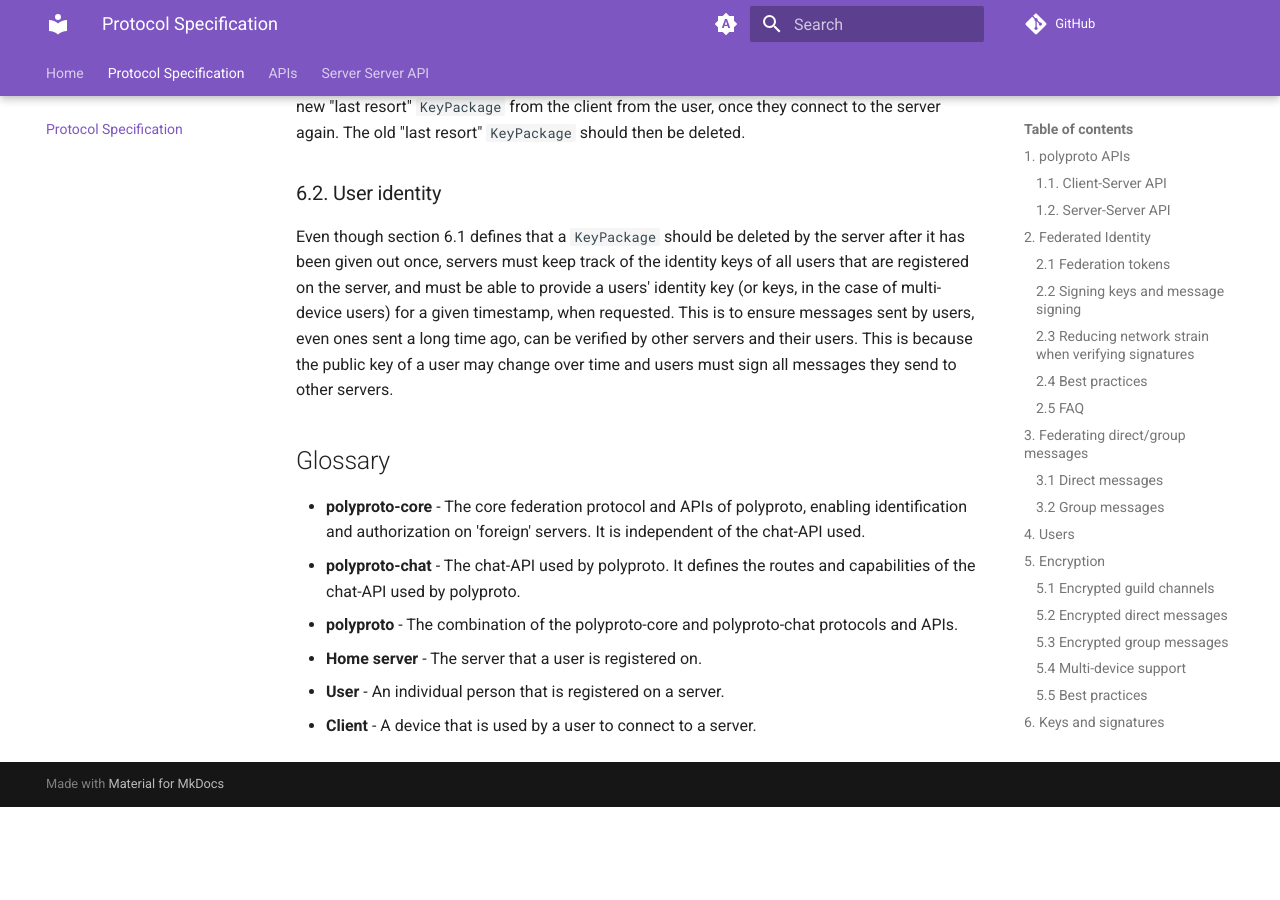
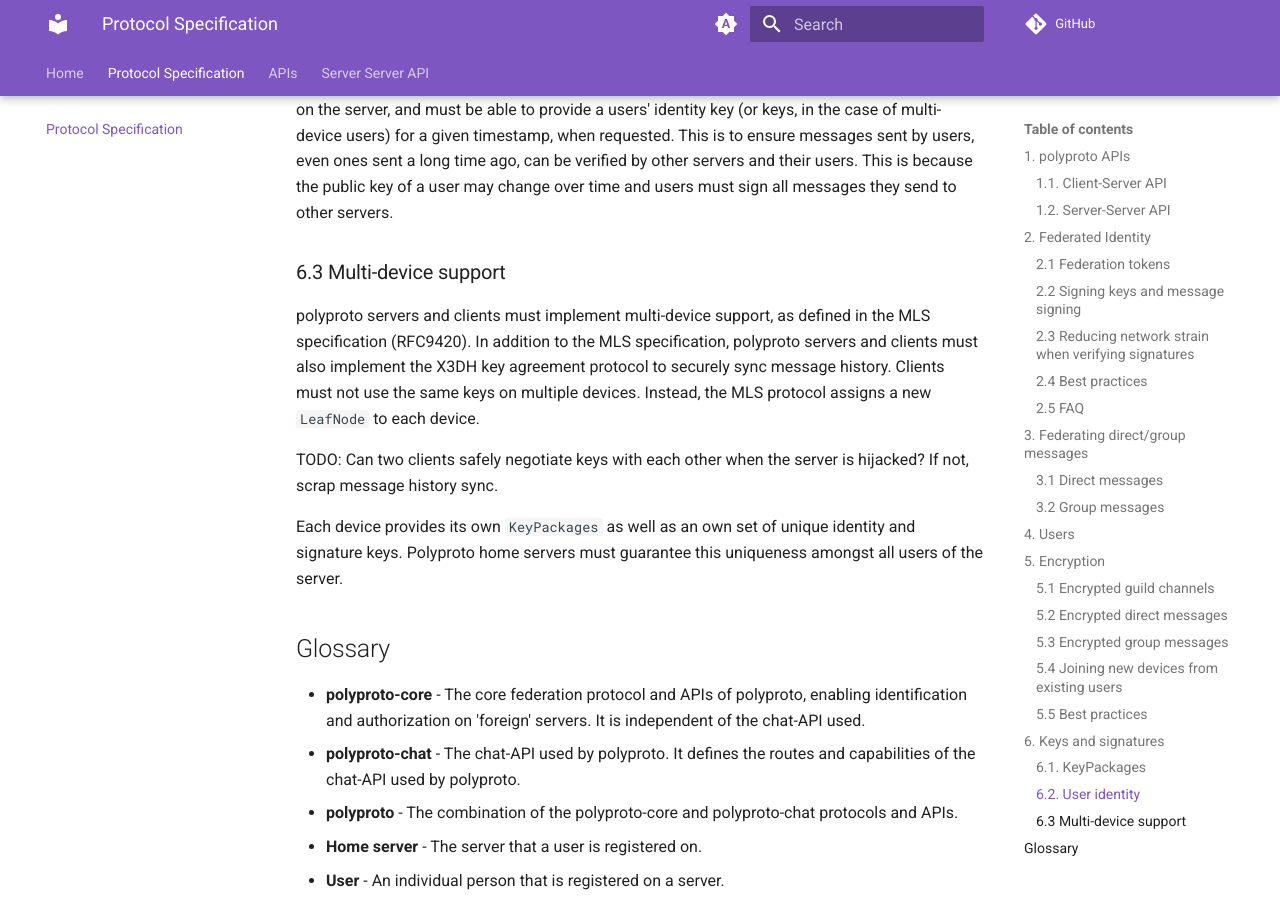
Before and after one commit to polyphony-chat/docs, an MkDocs documentation site: the page built from docs/specification.md, in a window 1280 px wide and 900 px high, scrolled down 11381 px. Built offline with MkDocs 1.6.1 and Material for MkDocs 9.7.7, drawn with Linux system fonts in a browser that asks for light colours; emoji names are drawn with the system emoji font; plug-ins that fetch from the network failed and are left out; comment, search, counter and statistics services are not loaded; before the commit the page ends 12188 px from its top, so only the background shows below that; some of the changed text lies outside the part shown.

Commit message:
Move Multi-device-support chapter to sect. 6, add information

````diff
--- a/SPECIFICATION.md
+++ b/SPECIFICATION.md
@@ -23,12 +23,13 @@
     - [5.1 Encrypted guild channels](#51-encrypted-guild-channels)
     - [5.2 Encrypted direct messages](#52-encrypted-direct-messages)
     - [5.3 Encrypted group messages](#53-encrypted-group-messages)
-    - [5.4 Multi-device support](#54-multi-device-support)
+    - [5.4 Joining new devices from existing users](#54-joining-new-devices-from-existing-users)
     - [5.5 Best practices](#55-best-practices)
   - [6. Keys and signatures](#6-keys-and-signatures)
     - [6.1. KeyPackages](#61-keypackages)
       - [6.1.1 Last resort KeyPackages](#611-last-resort-keypackages)
     - [6.2. User identity](#62-user-identity)
+    - [6.3 Multi-device support](#63-multi-device-support)
 
 
 This document defines a set of protocols and APIs for a chat service primarily focused on communities. The document is intended to be used as a reference for developers who want to implement a client or server for the Polyphony chat service. Uses of this protocol, hereafter referred to as "polyproto", include Instant Messaging, Voice over IP, and Video over IP, where your identity is federated between multiple servers.
@@ -318,12 +319,7 @@ Alice (gatekeeper)                                 Server
 ```
 Fig. 4: Sequence diagram of a successful encrypted group creation with 3 members.
 
-### 5.4 Multi-device support
-
-polyproto servers and clients must implement multi-device support, as defined in the MLS specification (RFC9420).
-In addition to the MLS specification, polyproto servers and clients must also implement the X3DH key agreement protocol to securely sync message history. Clients must not use the same keys on multiple devices. Instead, the MLS protocol considers each login on a new device a new client.
-
-TODO: Can two clients safely negotiate keys with each other when the server is hijacked? If not, scrap message history sync.
+### 5.4 Joining new devices from existing users
 
 Regardless of channel or group permissions, a user join request from a new device should be accepted by default.
 
@@ -373,3 +369,13 @@ Once a server has given out a "last resort" `KeyPackage` to a client, the server
 ### 6.2. User identity
 
 Even though section 6.1 defines that a `KeyPackage` should be deleted by the server after it has been given out once, servers must keep track of the identity keys of all users that are registered on the server, and must be able to provide a users' identity key (or keys, in the case of multi-device users) for a given timestamp, when requested. This is to ensure messages sent by users, even ones sent a long time ago, can be verified by other servers and their users. This is because the public key of a user may change over time and users must sign all messages they send to other servers.
+
+### 6.3 Multi-device support
+
+polyproto servers and clients must implement multi-device support, as defined in the MLS specification (RFC9420).
+In addition to the MLS specification, polyproto servers and clients must also implement the X3DH key agreement protocol to securely sync message history. Clients must not use the same keys on multiple devices. Instead, the MLS protocol assigns a new `LeafNode` to each device.
+
+TODO: Can two clients safely negotiate keys with each other when the server is hijacked? If not, scrap message history sync.
+
+Each device provides its own `KeyPackages` as well as an own set of unique identity and signature keys.
+Polyproto home servers must guarantee this uniqueness amongst all users of the server.
````
